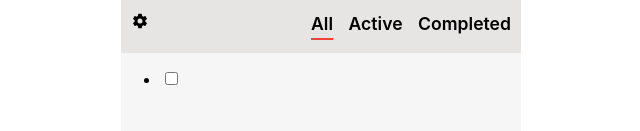
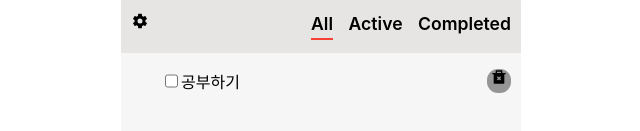
Before and after one commit to heywon0909/todo-react, a React (Create React App) app: page / in a window 1280 px wide. Shown: the part 207-338 px from the top of the page, without its empty margins (319-959 px from the left). Built offline with nearby package versions, Linux system fonts and the light colour scheme.

Commit message:
list component 생성

```diff
--- a/src/components/TodoList.jsx
+++ b/src/components/TodoList.jsx
@@ -1,11 +1,19 @@
 import React from 'react';
+import styles from '../css/todoList.module.css'
+import {RiDeleteBin2Fill} from 'react-icons/ri'
 
 export default function TodoList() {
     return (
         <div>
             <ul>
                 <li>
-                    <input type='checkbox'/>
+                <div className={styles.todoItem}>
+                    <input type='checkbox' />
+                    공부하기
+                    <div className={styles.deleteBtn}>
+                            <RiDeleteBin2Fill className={styles.icon} />
+                    </div>
+                    </div>
                 </li>
             </ul>
         </div>
--- a/src/css/todoList.module.css
+++ b/src/css/todoList.module.css
@@ -1,3 +1,22 @@
 ul{
     list-style: none;
 }
+.todoItem{
+    display:flex;
+    width: 350px;
+}
+.deleteBtn{
+    margin-left: auto;
+    padding: 0px 4px;
+    background-color: #959595;
+    border-radius: 11px;
+}
+.deleteBtn:hover .icon{
+    animation: rotate_image 2s linear;
+    transform-origin: 50% 50%;
+}
+@keyframes rotate_image{
+    100% {
+        transform: rotate(45deg);
+    }
+}
```
